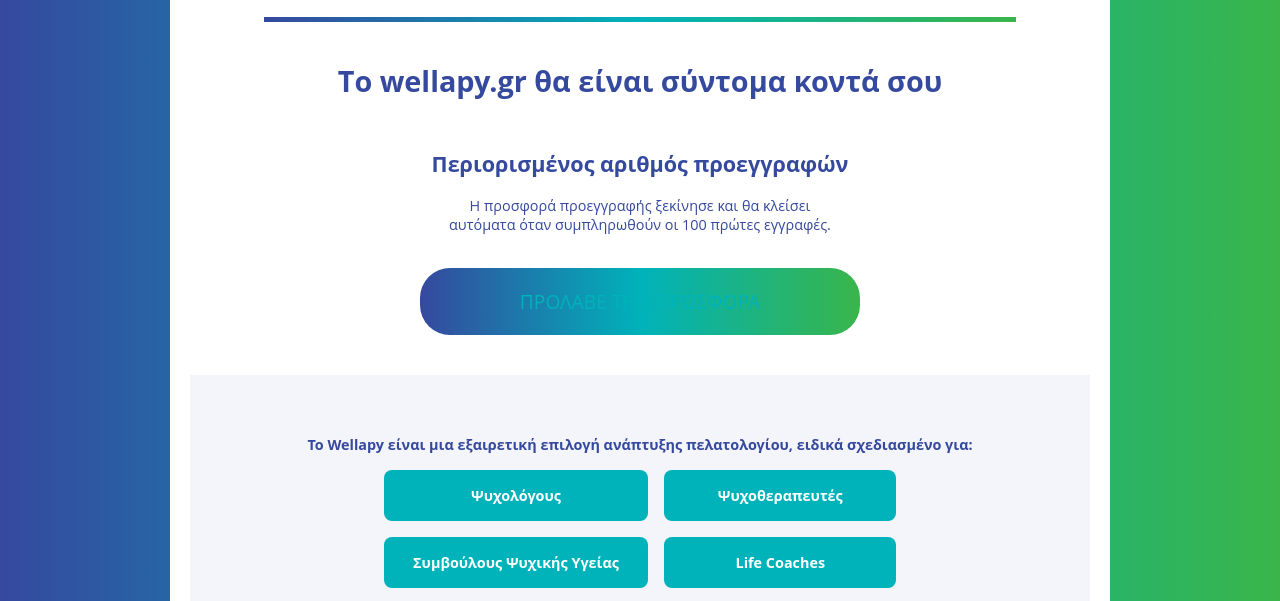
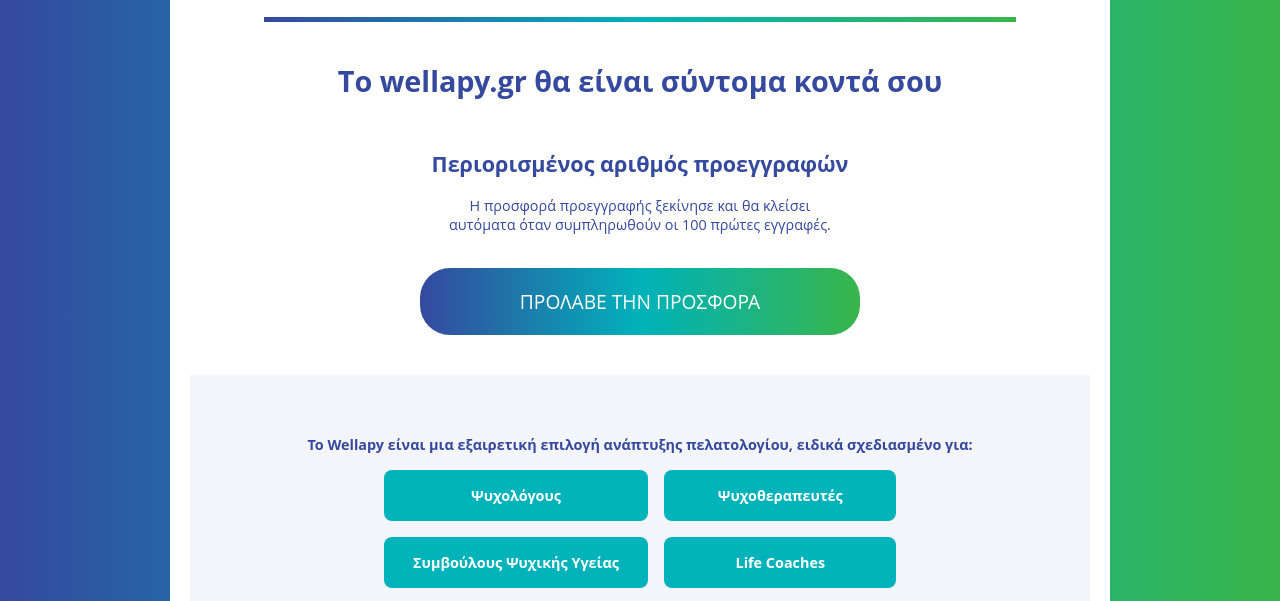
Before and after one commit to gcharikiopoulos/wellapy-promo, a plain HTML site: page index.html in a window 1280 px wide. Shown: the part 192-793 px from the top of the page. Drawn offline with Linux system fonts and the light colour scheme.

Commit message:
fixed link colors

```diff
--- a/styles/pages.css
+++ b/styles/pages.css
@@ -110,10 +110,6 @@ header img {
     max-width: 900px;
     margin: 20px auto;
     padding: 0 20px;
-}
-
-.container a {
-    color: #00b2ba;
 }
 
 .text {
```
